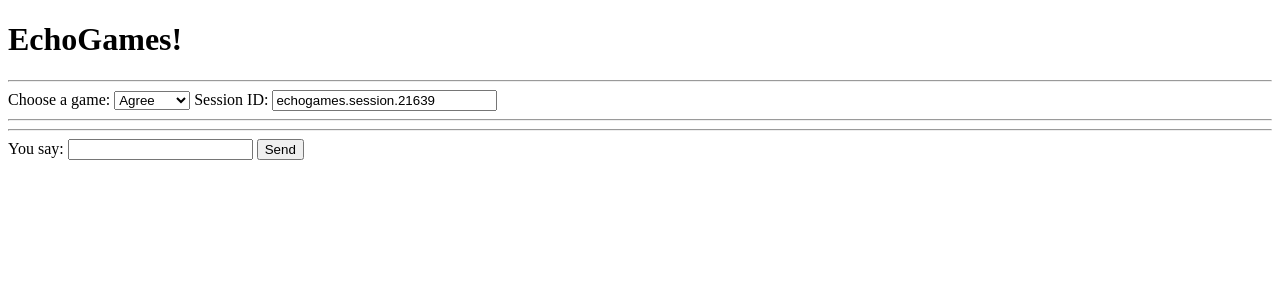
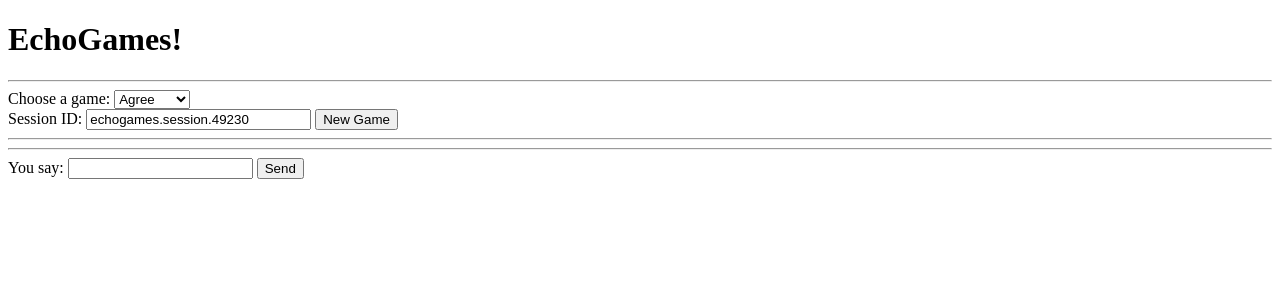
Before and after one commit to douglassquirrel/echogames, a Flask app: page / in a window 1280 px wide. Shown: the top 300 px of the page. Run offline with Flask 2, Linux system fonts and the light colour scheme.

Commit message:
new game button

```diff
--- a/static/conversation.js
+++ b/static/conversation.js
@@ -1,8 +1,13 @@
-game_selector = get_element("games");
-session_id    = get_element("session_id");
-transcript    = get_element("transcript");
-line_input    = get_element("line_input");
-send_button   = get_element("send_button");
+game_selector   = get_element("games");
+session_id      = get_element("session_id");
+new_game_button = get_element("new_game_button");
+transcript      = get_element("transcript");
+line_input      = get_element("line_input");
+send_button     = get_element("send_button");
+
+function new_game() {
+    set_value(session_id, "echogames.session." + random(10000, 99999));
+}
 
 function print(line) { append(transcript, line + LINE_BREAK); }
 
@@ -15,6 +20,7 @@ function send_line() {
     send_request(get_value(session_id), get_value(game_selector), line, print);
 }
 
-set_value(session_id, "echogames.session." + random(10000, 99999));
+new_game();
+call_on_click(new_game_button, new_game);
 call_on_click(send_button, send_line);
 click_on_enter(line_input, send_button);
--- a/templates/index.html
+++ b/templates/index.html
@@ -23,8 +23,11 @@
       {% endfor %}
     </select>
 
+    <br/>
+
     <label for="session_id">Session ID:</label>
     <input type="text" size=25 id="session_id">
+    <input type="button" id="new_game_button" value="New Game">
 
     <hr/>
 
```
